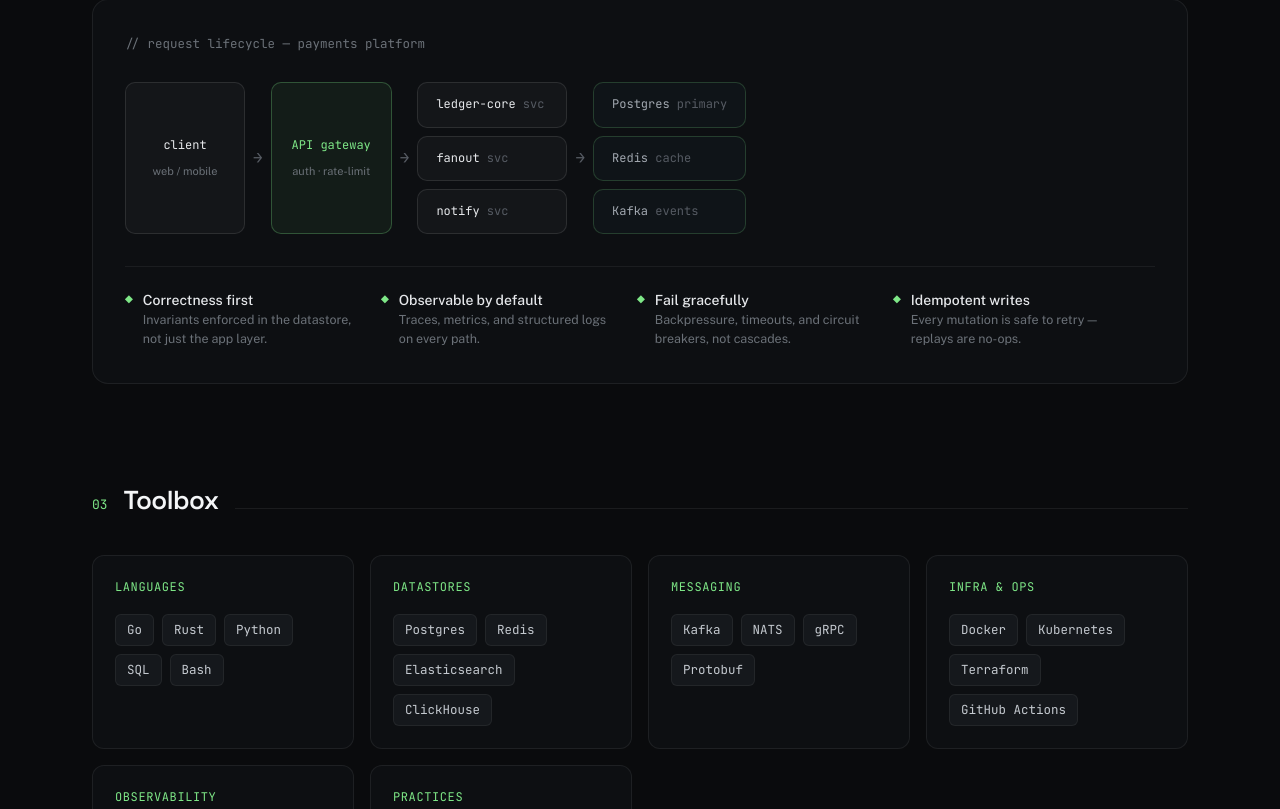
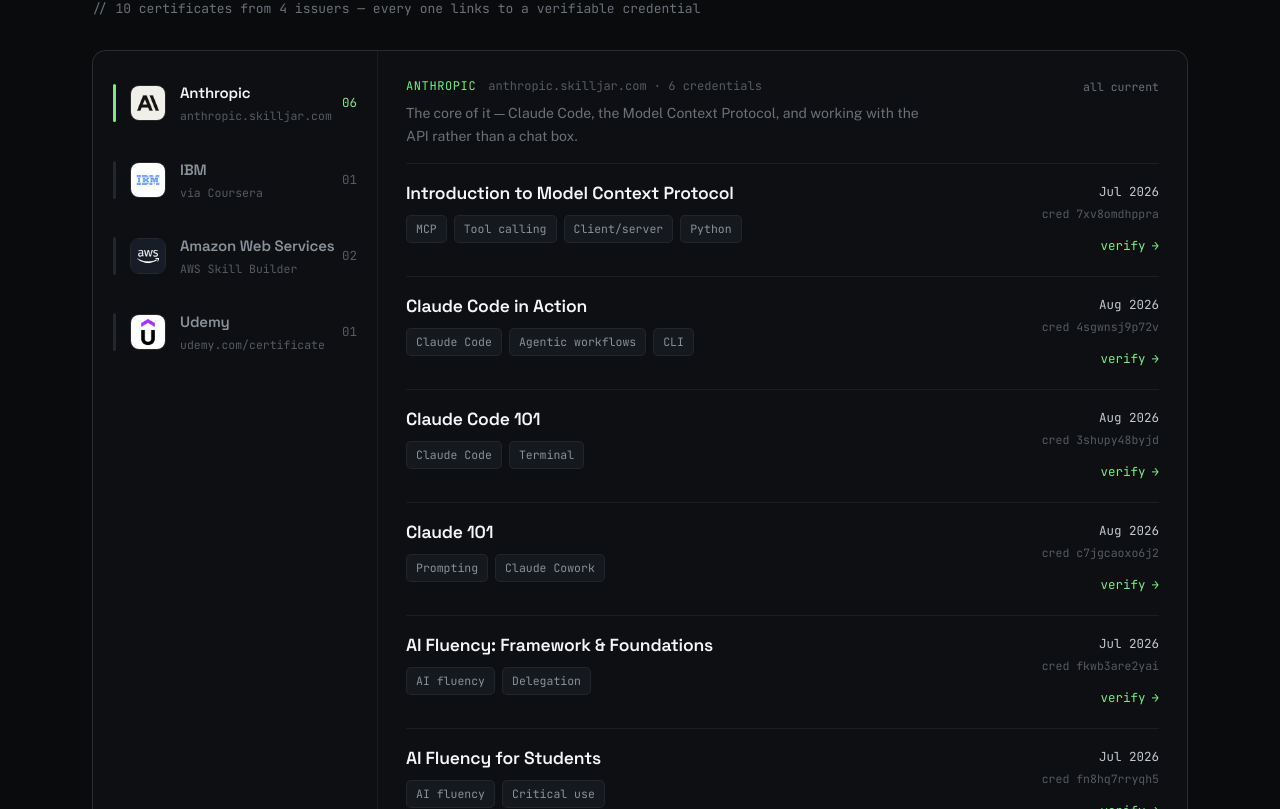
Before and after one commit to elyasbromand/portfolio, a Next.js app: page / in a window 1280 px wide. Shown: the part 1771-2580 px from the top of the page. Built offline with nearby package versions, Linux system fonts and the light colour scheme.

Commit message:
Update info

```diff
--- a/app/page.tsx
+++ b/app/page.tsx
@@ -3,7 +3,6 @@
 import Hero from "@/components/Hero";
 import Metrics from "@/components/Metrics";
 import SelectedWork from "@/components/SelectedWork";
-import Systems from "@/components/Systems";
 import Toolbox from "@/components/Toolbox";
 import Certifications from "@/components/Certifications";
 import Experience from "@/components/Experience";
@@ -19,10 +18,9 @@
       <Hero />
       <Metrics stats={githubStats} />
       <SelectedWork />
-      <Systems />
-      <Toolbox />
       <Certifications />
       <Experience />
+      <Toolbox />
       <Contact />
     </PageShell>
   );
--- a/app/work/[slug]/page.tsx
+++ b/app/work/[slug]/page.tsx
@@ -61,6 +61,8 @@
           color: "#a2a8b0",
           maxWidth: "68ch",
           marginBottom: 64,
+          textAlign: "justify",
+          hyphens: "auto",
         }}
       >
         {project.desc}
@@ -76,6 +78,8 @@
             fontSize: 16,
             lineHeight: 1.75,
             maxWidth: "72ch",
+            textAlign: "justify",
+            hyphens: "auto",
           }}
         >
           {project.problem}
@@ -91,6 +95,8 @@
             color: "#a2a8b0",
             maxWidth: "72ch",
             marginBottom: 28,
+            textAlign: "justify",
+            hyphens: "auto",
           }}
         >
           {project.approach}
--- a/components/Certifications.tsx
+++ b/components/Certifications.tsx
@@ -15,7 +15,7 @@
 
   return (
     <section id="certifications" style={{ padding: "72px 0 40px" }}>
-      <SectionHeading index="04" title="Certifications" />
+      <SectionHeading index="02" title="Certifications" />
 
       <p
         style={{
--- a/components/Experience.tsx
+++ b/components/Experience.tsx
@@ -6,7 +6,7 @@
 export default function Experience() {
   return (
     <section style={{ padding: "72px 0 24px" }}>
-      <SectionHeading index="05" title="Experience" />
+      <SectionHeading index="03" title="Experience" />
 
       <div style={{ display: "flex", flexDirection: "column" }}>
         {experience.map((x, i) => (
@@ -34,7 +34,40 @@
                 <span style={{ color: "#565b63" }}>·</span>
                 <span style={{ fontSize: 15, color: "#7ee787" }}>{x.org}</span>
               </div>
-              <p style={{ fontSize: 14.5, color: "#9098a0", lineHeight: 1.6 }}>{x.desc}</p>
+              {Array.isArray(x.desc) ? (
+                <div style={{ display: "flex", flexDirection: "column", gap: 8 }}>
+                  {x.desc.map((line, j) => (
+                    <div key={j} style={{ display: "flex", alignItems: "flex-start", gap: 9 }}>
+                      <span style={{ color: "#7ee787", fontFamily: fonts.mono, fontSize: 12.5, marginTop: 3 }}>
+                        ◆
+                      </span>
+                      <p
+                        style={{
+                          fontSize: 14.5,
+                          color: "#9098a0",
+                          lineHeight: 1.6,
+                          textAlign: "justify",
+                          hyphens: "auto",
+                        }}
+                      >
+                        {line}
+                      </p>
+                    </div>
+                  ))}
+                </div>
+              ) : (
+                <p
+                  style={{
+                    fontSize: 14.5,
+                    color: "#9098a0",
+                    lineHeight: 1.6,
+                    textAlign: "justify",
+                    hyphens: "auto",
+                  }}
+                >
+                  {x.desc}
+                </p>
+              )}
             </div>
           </div>
         ))}
--- a/components/Nav.tsx
+++ b/components/Nav.tsx
@@ -7,9 +7,8 @@
 
 const links = [
   { href: "/#work", label: "work" },
-  { href: "/#systems", label: "systems" },
+  { href: "/#certifications", label: "certifications" },
   { href: "/#stack", label: "stack" },
-  { href: "/#certifications", label: "certifications" },
 ];
 
 export default function Nav() {
--- a/components/ProjectHeader.tsx
+++ b/components/ProjectHeader.tsx
@@ -55,6 +55,8 @@
           color: "#a2a8b0",
           maxWidth: "56ch",
           marginBottom: 28,
+          textAlign: "justify",
+          hyphens: "auto",
         }}
       >
         {project.tagline}
--- a/components/Systems.tsx
+++ /dev/null
@@ -1,60 +0,0 @@
-import { fonts } from "@/lib/fonts";
-import { principles } from "@/data/portfolio";
-import type { ArchitectureStage } from "@/data/portfolio";
-import SectionHeading from "./SectionHeading";
-import FlowDiagram from "./FlowDiagram";
-import flowStyles from "./FlowDiagram.module.css";
-
-const stages: ArchitectureStage[] = [
-  { nodes: [{ label: "client", sublabel: "web / mobile" }] },
-  { nodes: [{ label: "API gateway", sublabel: "auth · rate-limit", accent: true }] },
-  {
-    nodes: [
-      { label: "ledger-core", sublabel: "svc" },
-      { label: "fanout", sublabel: "svc" },
-      { label: "notify", sublabel: "svc" },
-    ],
-  },
-  {
-    nodes: [
-      { label: "Postgres", sublabel: "primary", accent: true },
-      { label: "Redis", sublabel: "cache", accent: true },
-      { label: "Kafka", sublabel: "events", accent: true },
-    ],
-  },
-];
-
-export default function Systems() {
-  return (
-    <section id="systems" style={{ padding: "72px 0 24px" }}>
-      <SectionHeading index="02" title="Systems I've shaped" />
-
-      <div className={flowStyles.panel}>
-        <FlowDiagram caption="// request lifecycle — payments platform" stages={stages} />
-
-        <div
-          style={{
-            display: "flex",
-            gap: 26,
-            flexWrap: "wrap",
-            marginTop: 26,
-            paddingTop: 22,
-            borderTop: "1px solid rgba(255,255,255,0.06)",
-          }}
-        >
-          {principles.map((pr) => (
-            <div key={pr.t} style={{ display: "flex", alignItems: "flex-start", gap: 10, maxWidth: 230 }}>
-              <span style={{ color: "#7ee787", fontFamily: fonts.mono, fontSize: 13, marginTop: 1 }}>
-                ◆
-              </span>
-              <div>
-                <div style={{ fontSize: 14, color: "#e6e8eb", fontWeight: 500 }}>{pr.t}</div>
-                <div style={{ fontSize: 12.5, color: "#6b7178", lineHeight: 1.5 }}>{pr.d}</div>
-              </div>
-            </div>
-          ))}
-        </div>
-      </div>
-    </section>
-  );
-}
--- a/components/Toolbox.tsx
+++ b/components/Toolbox.tsx
@@ -5,7 +5,7 @@
 export default function Toolbox() {
   return (
     <section id="stack" style={{ padding: "72px 0 24px" }}>
-      <SectionHeading index="03" title="Toolbox" />
+      <SectionHeading index="04" title="Toolbox" />
 
       <div
         style={{
--- a/data/portfolio.ts
+++ b/data/portfolio.ts
@@ -310,60 +310,72 @@
   return projects.find((p) => p.tag === tag);
 }
 
-export interface Principle {
-  t: string;
-  d: string;
-}
-
-export const principles: Principle[] = [
-  { t: "Correctness first", d: "Invariants enforced in the datastore, not just the app layer." },
-  { t: "Observable by default", d: "Traces, metrics, and structured logs on every path." },
-  { t: "Fail gracefully", d: "Backpressure, timeouts, and circuit breakers, not cascades." },
-  { t: "Idempotent writes", d: "Every mutation is safe to retry — replays are no-ops." },
-];
-
 export interface StackGroup {
   label: string;
   items: string[];
 }
 
 export const stackGroups: StackGroup[] = [
-  { label: "Languages", items: ["Go", "Rust", "Python", "SQL", "Bash"] },
-  { label: "Datastores", items: ["Postgres", "Redis", "Elasticsearch", "ClickHouse"] },
-  { label: "Messaging", items: ["Kafka", "NATS", "gRPC", "Protobuf"] },
-  { label: "Infra & ops", items: ["Docker", "Kubernetes", "Terraform", "GitHub Actions"] },
-  { label: "Observability", items: ["OpenTelemetry", "Prometheus", "Grafana", "Loki"] },
-  { label: "Practices", items: ["TDD", "Load testing", "Chaos drills", "Runbooks"] },
+  { label: "Languages", items: ["JavaScript", "TypeScript", "Python", "SQL", "PHP", "C#", "Java"] },
+  { label: "Frameworks / Runtime", items: ["Node.js", "Next.js", "React", "Prisma", "FastMCP", ".NET"] },
+  { label: "Datastores", items: ["PostgreSQL", "Redis", "MySQL"] },
+  { label: "Infra & ops", items: ["Docker", "Git"] },
+  { label: "AI / Automation", items: ["MCP", "n8n", "Gemini API", "Claude Code"] },
+  { label: "Practices", items: ["Clean Architecture", "Layered Architecture", "CQRS", "REST API"] },
 ];
 
 export interface ExperienceItem {
   period: string;
   role: string;
   org: string;
-  desc: string;
+  /** A single summary line, or a list of distinct achievements rendered as bullets. */
+  desc: string | string[];
 }
 
 export const experience: ExperienceItem[] = [
   {
-    period: "2024 — present",
-    role: "Backend Engineer",
-    org: "Payments platform",
-    desc: "Own the ledger and fanout services end to end — schema design, on-call, and the SLOs that keep them honest.",
+    period: "Jun 2026 — present",
+    role: "Backend AI Engineer — Intern",
+    org: "FlyRank AI",
+    desc: [
+      "Built and configured workflow pipelines and automations as a Backend AI Engineer, integrating AI into backend services to solve real-world problems.",
+      "Built MCP projects and n8n workflows, demonstrating strong proficiency with API integration.",
+      "Worked primarily with Node.js, TypeScript, JavaScript, Python as the core tech stack for this internship.",
+    ],
   },
   {
-    period: "2023 — 2024",
-    role: "Backend Developer",
-    org: "Logistics startup",
-    desc: "Built the order and inventory APIs; cut p99 latency in half by moving hot reads behind Redis and fixing N+1 queries.",
+    period: "Sep 2025 — present",
+    role: "Full Stack Developer",
+    org: "Webistan (Software & Cloud Solutions company)",
+    desc: [
+      "Full-stack developer building production web applications with Next.js, Prisma, and MySQL — contributing across multiple client and internal products, primarily owning backend services, API design, and database architecture.",
+      "Built reporting and analytics features that turn raw transaction data into actionable business insight (revenue trends, margin analysis, top-performer breakdowns) using custom database aggregation logic — deployed on a POS system used by a live client.",
+      "Delivered end-to-end modules spanning authentication, inventory management, sales processing, and content delivery systems across different products, including a point-of-sale platform and an online reading platform.",
+      "Collaborate within productive teams to ship full features from schema design through frontend integration.",
+    ],
   },
   {
-    period: "2022 — 2023",
-    role: "Freelance / open source",
-    org: "Independent",
-    desc: "Shipped internal tools and API integrations for small teams; maintained a handful of Go libraries.",
+    period: "Feb 2026 — Jun 2026",
+    role: "AFMIS & SPBS Systems Intern",
+    org: "Ministry of Finance (AFMIS System Department)",
+    desc: [
+      "Worked on the Voucher Management System as part of this internship — full project details on GitHub (github.com/elyasbromand/Voucher-Management-System).",
+      "Implemented Clean Architecture with Domain-Driven Design and CQRS, using .NET and Docker for containerized development.",
+      "Applied JWT authentication to secure the system's REST API.",
+    ],
   },
   {
-    period: "2021 — present",
+    period: "Nov 2024 — Mar 2025",
+    role: "Backend Developer",
+    org: "Freelance (Transit Company Web App)",
+    desc: [
+      "Architected and implemented a multi-warehouse MySQL database system, enabling real-time stock tracking across 3 inventories.",
+      "Developed core backend modules including a finance/journal system, user authentication, and money-exchange workflows.",
+      "Built primarily with PHP, integrating WordPress global variable access for cross-module data sharing.",
+    ],
+  },
+  {
+    period: "2023 — present",
     role: "B.Sc. Information Systems",
     org: "Kabul Polytechnic University",
     desc: "7th semester. Coursework in databases, networks, distributed systems, and software engineering.",
@@ -475,20 +487,20 @@
     verifyUrl: "https://verify.skilljar.com/c/fn8hq7rryqh5",
   },
   {
+    name: "AWS Certified Cloud Practitioner",
+    issuer: "aws",
+    date: "Mar 2024",
+    credentialId: "8c86afea35fd4d619df3e52776fb0e20",
+    skills: ["Cloud Practitioner", "Cloud Foundation", "IAM Basics", "AWS Services"],
+    verifyUrl: "https://www.credly.com/badges/4f866b7c-bc00-4619-a3f2-5df2152f2a45",
+  },
+  {
     name: "Introduction to Amazon EC2",
     issuer: "aws",
     date: "Jan 2026",
     credentialId: "AW·9021",
     skills: ["EC2", "Compute", "Cloud", "AWS Auto Scaling"],
     verifyUrl: "#",
-  },
-  {
-    name: "AWS Certified Cloud Practitioner",
-    issuer: "aws",
-    date: "Mar 2024",
-    credentialId: "8c86afea35fd4d619df3e52776fb0e20",
-    skills: ["Cloud Practitioner", "Cloud Foundation", "IAM Basics", "AWS Services"],
-    verifyUrl: "https://www.credly.com/badges/4f866b7c-bc00-4619-a3f2-5df2152f2a45",
   },
   {
     name: "Introduction to Cybersecurity Tools & Cyberattacks",
```
Also changed, not shown: components/ResultsList.tsx (+11 -1 lines).
